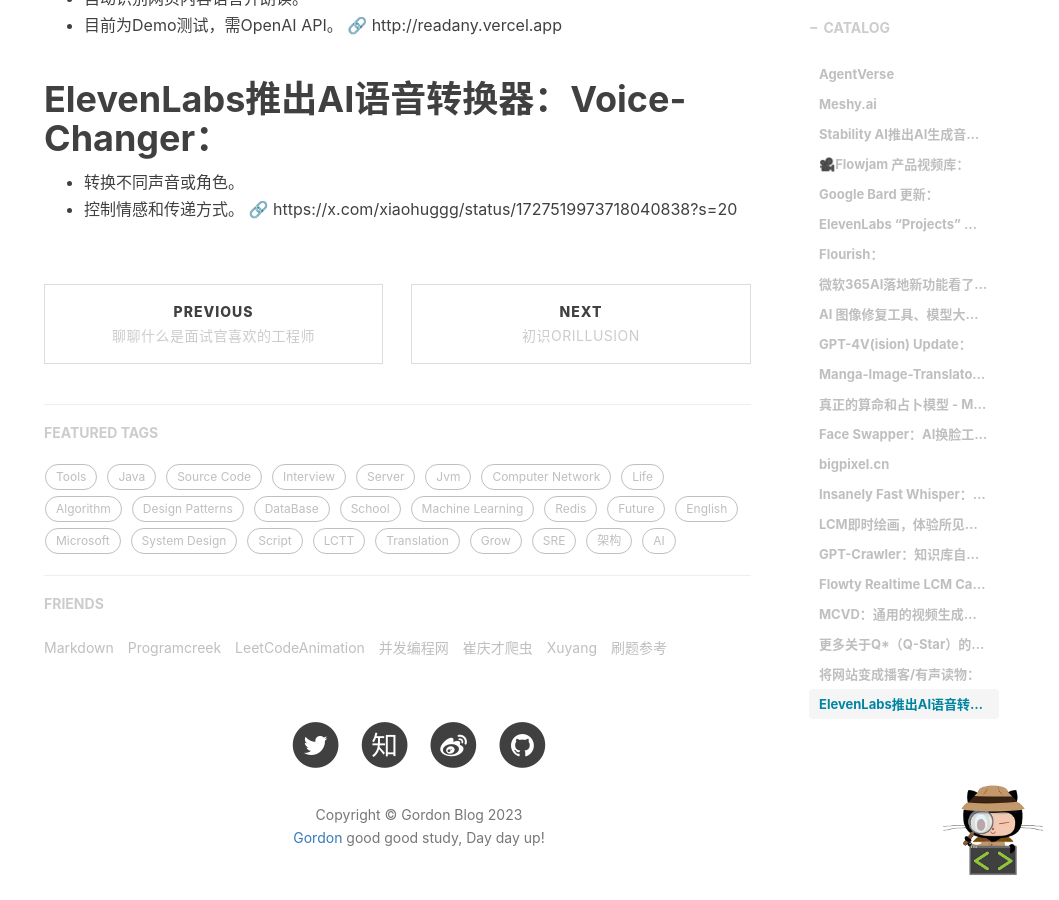
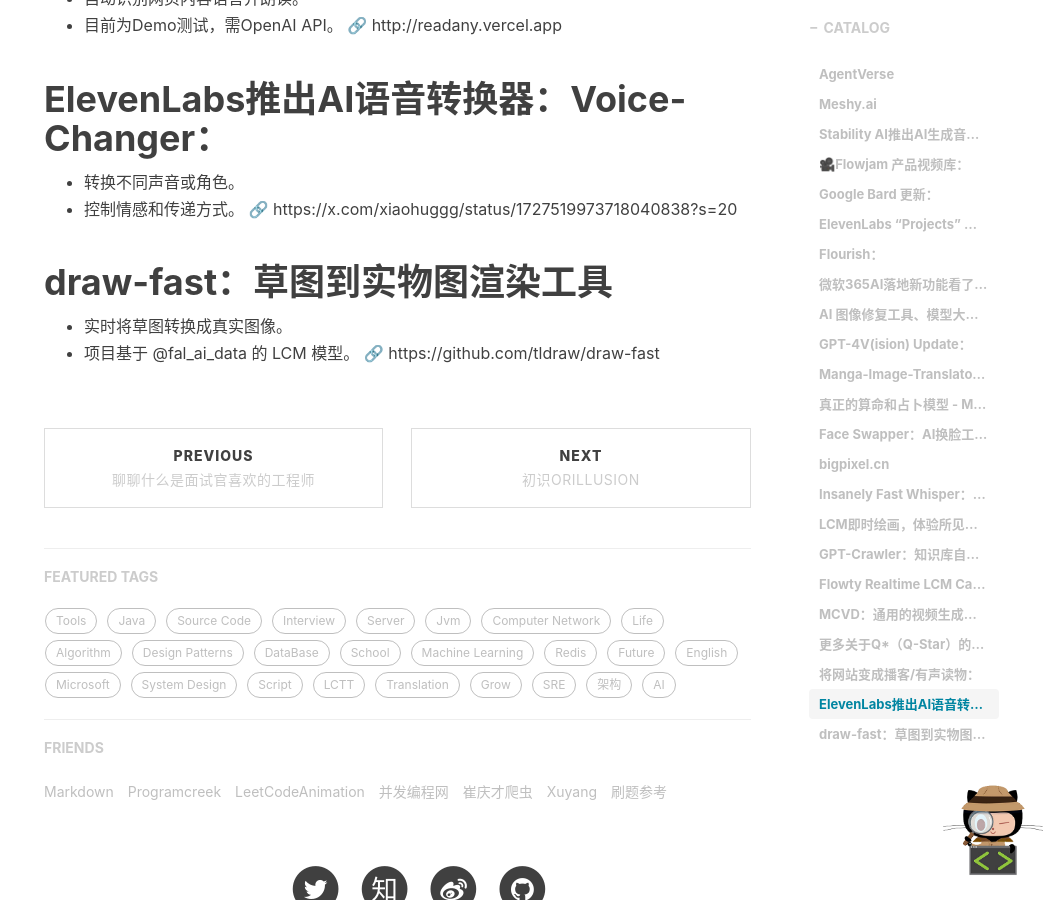
Before and after one commit to Gordon-Deng/Gordon-Deng.github.io, a Jekyll site: the page built from _posts/2023-09-12-ai学徒日记.markdown, in a window 1280 px wide and 900 px high, scrolled down 5724 px. Shown: the whole window, without its empty margins (221-1280 px from the left). Built offline with Jekyll 4.4.1, drawn with Linux system fonts in a browser that asks for light colours; nearby versions of some CDN libraries; comment, search, counter and statistics services are not loaded.

Commit message:
Update 2023-09-12-ai学徒日记.markdown

```diff
--- a/_posts/2023-09-12-ai学徒日记.markdown
+++ b/_posts/2023-09-12-ai学徒日记.markdown
@@ -154,3 +154,8 @@
 - 转换不同声音或角色。
 - 控制情感和传递方式。
 🔗 https://x.com/xiaohuggg/status/1727519973718040838?s=20
+
+# draw-fast：草图到实物图渲染工具
+- 实时将草图转换成真实图像。
+- 项目基于 @fal_ai_data 的 LCM 模型。
+🔗 https://github.com/tldraw/draw-fast
```
